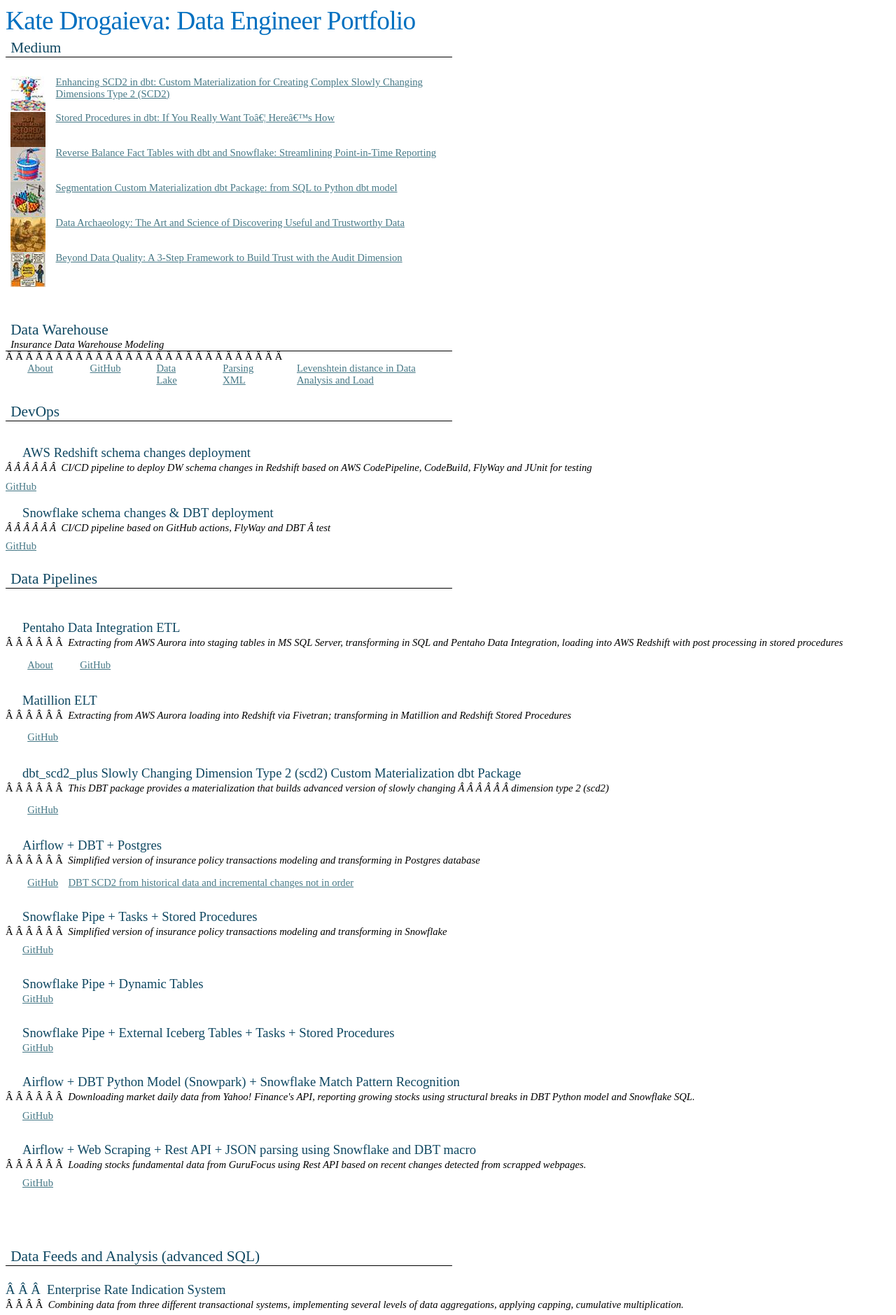
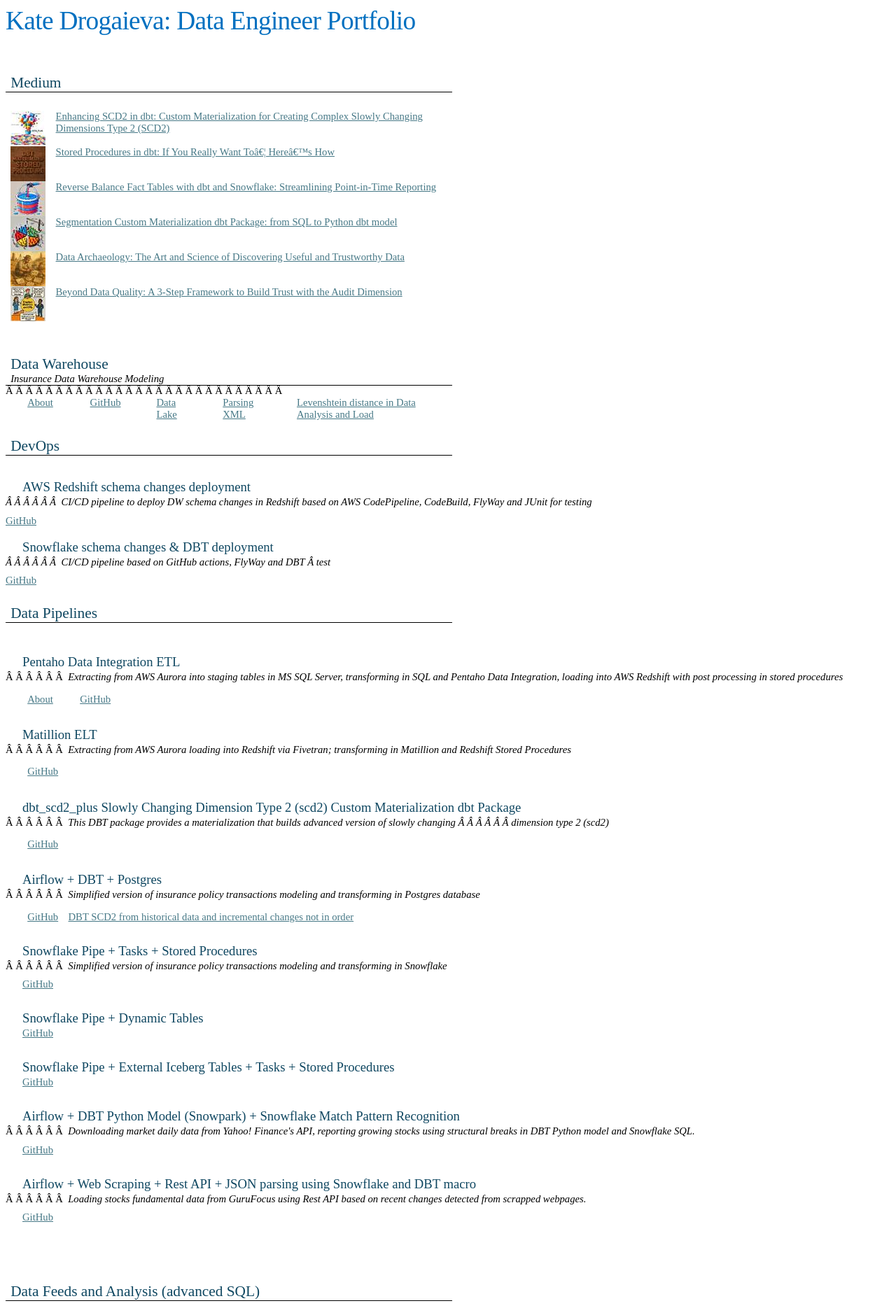
Before and after one commit to KaterynaD/KaterynaD.github.io, a Jekyll site: the page index.html, which Jekyll copies as it is, in a window 1280 px wide. Shown: the top 1879 px of the page at 70% size. Built offline with Jekyll 4.4.1, drawn with Linux system fonts in a browser that asks for light colours.

Commit message:
h2 added

```diff
--- a/index.html
+++ b/index.html
@@ -2124,6 +2124,10 @@
 
 <p class=MsoTitle><span style='color:#0070C0'>Kate Drogaieva: Data Engineer Portfolio<o:p></o:p></span></p>
 
+	<p class=MsoNormal><o:p>&nbsp;</o:p></p>
+
+<h2 style='margin:0in'><o:p>&nbsp;</o:p></h2>
+
 <table class=MsoTableGrid border=1 cellspacing=0 cellpadding=0
  style='border-collapse:collapse;border:none;mso-border-bottom-alt:solid windowtext .5pt;
  mso-yfti-tbllook:1184;mso-padding-alt:0in 5.4pt 0in 5.4pt;mso-border-insideh:
```
